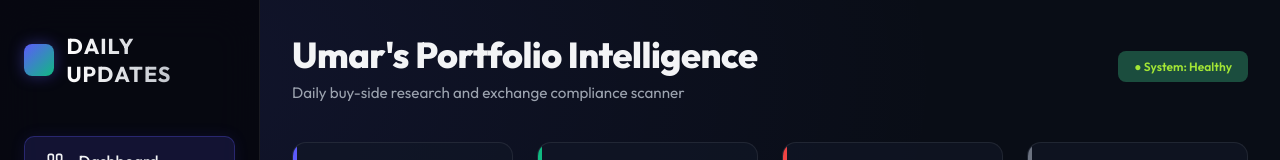
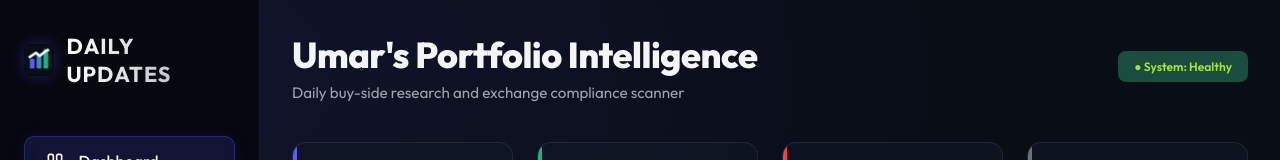
Before and after one commit to dalalstreetbets101/portfoliointel, a plain HTML site: page index.html in a window 1280 px wide. Shown: the top 160 px of the page. Drawn offline with Linux system fonts and the light colour scheme.

Commit message:
Set custom chart icon as site favicon and header brand logo

```diff
--- a/index.html
+++ b/index.html
@@ -4,6 +4,8 @@
     <meta charset="UTF-8">
     <meta name="viewport" content="width=device-width, initial-scale=1.0">
     <title>Daily Updates - Umar's Portfolio Intelligence</title>
+    <link rel="icon" type="image/png" href="favicon.png">
+    <link rel="apple-touch-icon" href="favicon.png">
     <link rel="stylesheet" href="styles.css">
 </head>
 <body>
--- a/styles.css
+++ b/styles.css
@@ -82,9 +82,9 @@ body {
 .logo-icon {
     width: 32px;
     height: 32px;
-    background: linear-gradient(135deg, var(--accent), var(--bullish));
+    background: url('favicon.png') no-repeat center center / contain;
     border-radius: 8px;
-    box-shadow: 0 0 15px var(--accent-glow);
+    box-shadow: 0 0 15px rgba(93, 91, 251, 0.3);
 }
 
 .logo-text {
```
Also changed, not shown: favicon.png (added).
